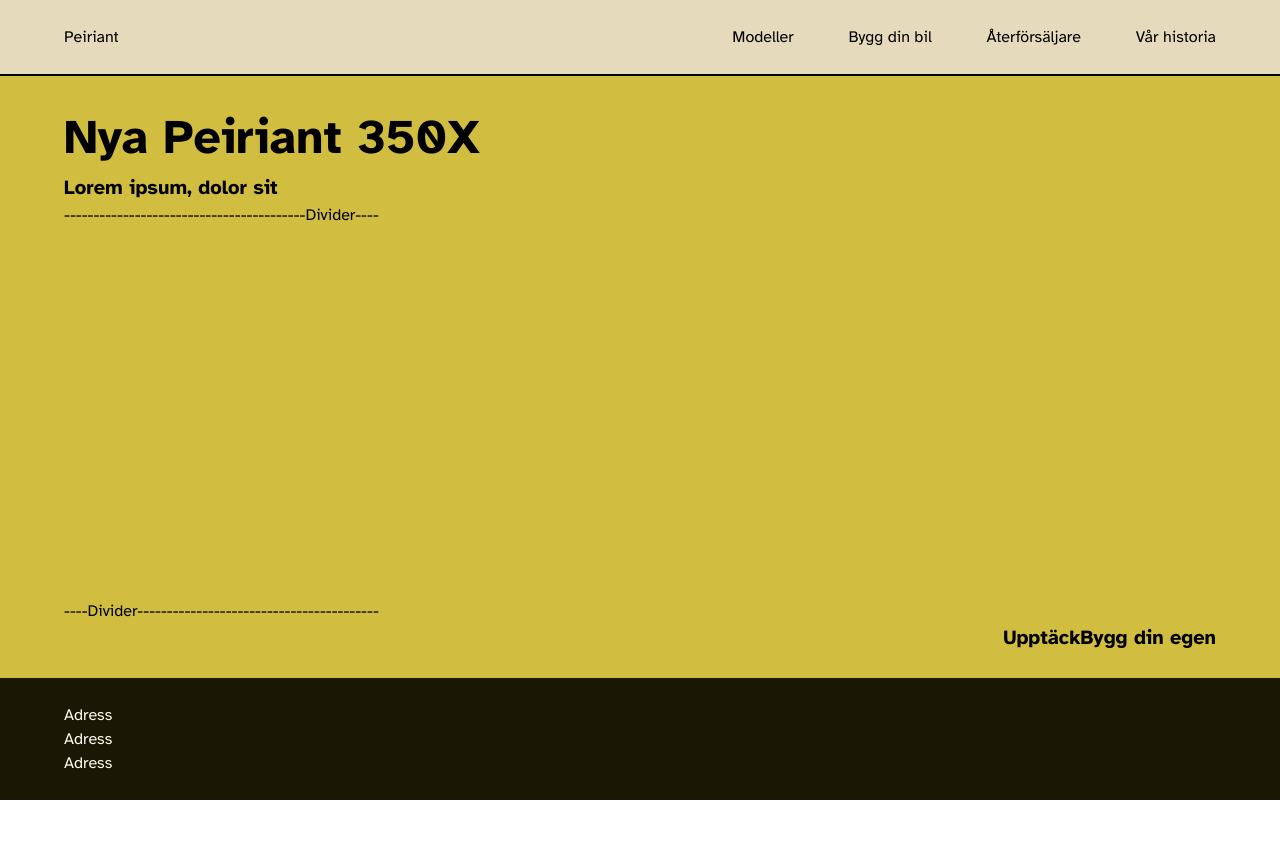
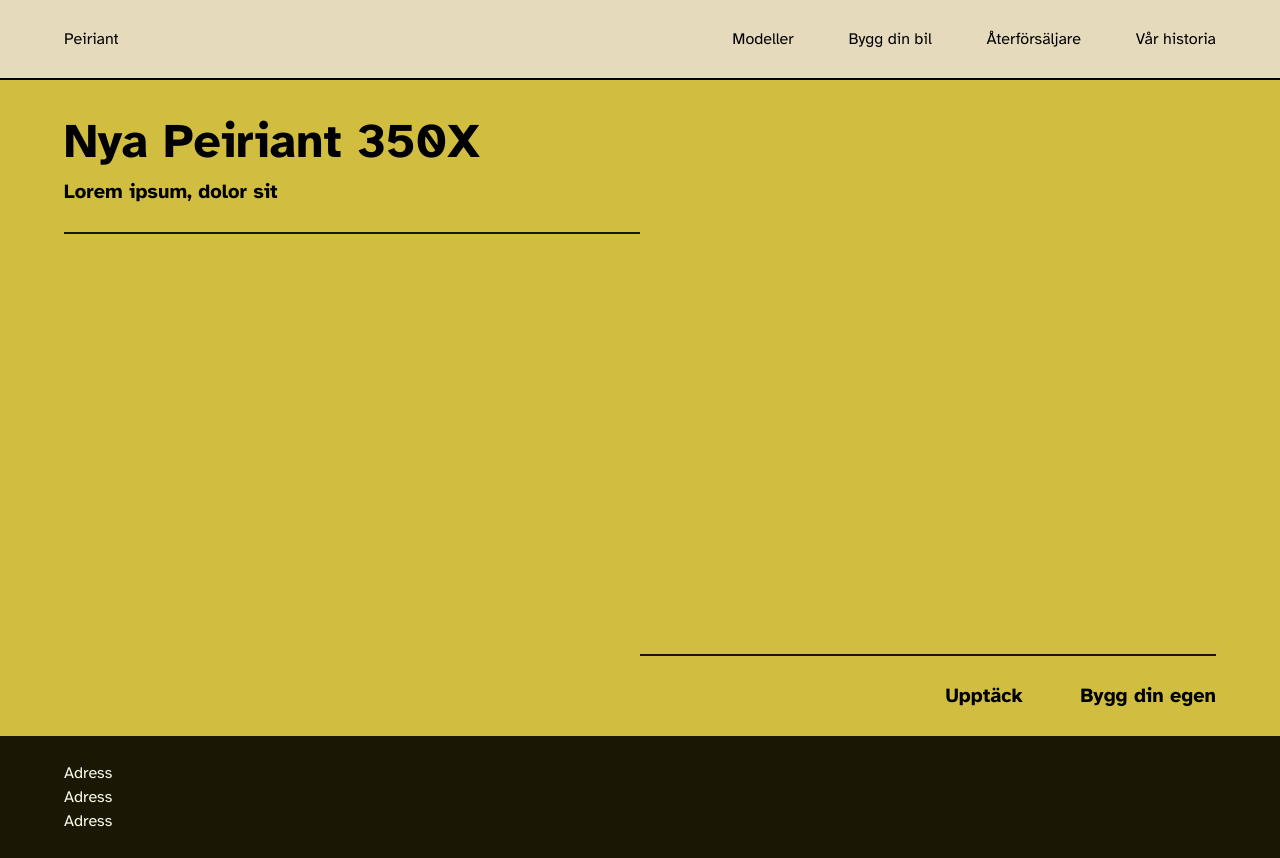
Before and after one commit to JT350120/exjobb, a Vue app: page / in a window 1280 px wide. Before the commit the page ends 800 px from the top, so only its background shows below. Built offline with nearby package versions, Linux system fonts and the light colour scheme.

Commit message:
Hero: Height adjustments and decorative borders

```diff
--- a/src/components/Header.vue
+++ b/src/components/Header.vue
@@ -51,6 +51,7 @@ function burgerAnimation() {
 <style scoped>
 header {
   width: 100%;
+  height: 80px;
   border-bottom: 2px solid;
   top: 0;
   display: flex;
--- a/src/components/Hero.vue
+++ b/src/components/Hero.vue
@@ -7,16 +7,16 @@
 </script>
 
 <template>
-  <div class="w-full flex flex-col justify-between bg-yellow py-y-standard px-x-standard">
+  <div class="w-full h-[82vh] flex flex-col justify-between bg-yellow py-y-standard px-x-standard">
     <div>
       <h1 class="text-xl md:text-2xl font-bold">Nya Peiriant 350X</h1>
       <h2 class="text-md md:text-lg font-bold">Lorem ipsum, dolor sit</h2>
-      <p>-----------------------------------------Divider----</p>
+      <div class="w-full md:w-[50%] bg-black h-[2px] mt-y-standard"/>
     </div>
-    <div>
-      <p>----Divider-----------------------------------------</p>
+    <div class="flex flex-col">
+      <div class="w-full md:self-end md:w-[50%] bg-black h-[2px] mb-y-standard" />
       <div class="flex justify-end">
-        <h2 class="text-md md:text-lg font-bold">Upptäck</h2>
+        <h2 class="text-md md:text-lg font-bold mx-x-standard">Upptäck</h2>
         <h2 class="text-md md:text-lg font-bold">Bygg din egen</h2>
       </div>
     </div>
@@ -24,4 +24,5 @@
 </template>
 
 <style scoped>
+
 </style>
```
